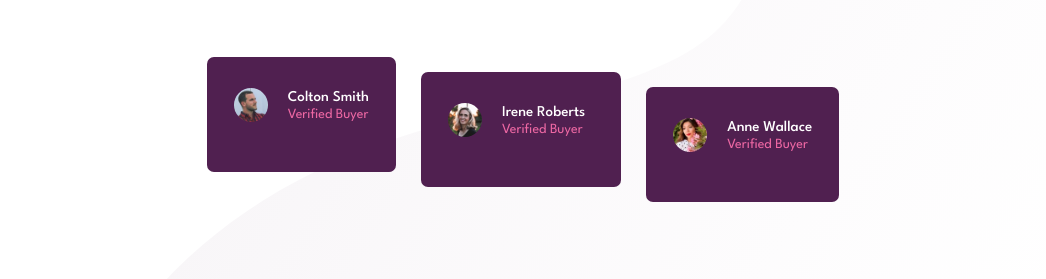
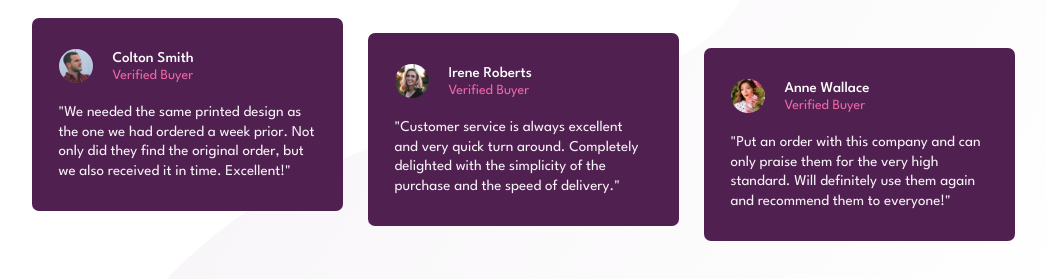
Before and after one commit to chrisjay358/social-proof-section, a plain HTML site: page index.htm in a window 1280 px wide. Shown: the part 399-678 px from the top of the page, without its empty margins (117-1163 px from the left). Drawn offline with Linux system fonts and the light colour scheme.

Commit message:
Update index.htm

```diff
--- a/index.htm
+++ b/index.htm
@@ -83,7 +83,7 @@
             </div>
 
             <blockquote class="product-review-quote">
-              <p "We needed the same printed design as the one we had ordered a
+              <p> "We needed the same printed design as the one we had ordered a
               week prior. Not only did they find the original order, but we also
               received it in time. Excellent!" </p>
             </blockquote>
@@ -99,7 +99,7 @@
             </div>
 
             <blockquote class="product-review-quote">
-             <p  "Customer service is always excellent and very quick turn around.
+             <p>  "Customer service is always excellent and very quick turn around.
               Completely delighted with the simplicity of the purchase and the
               speed of delivery." </p>
             </blockquote>
@@ -115,7 +115,7 @@
             </div>
 
             <blockquote class="product-review-quote">
-             <p  "Put an order with this company and can only praise them for the
+             <p>  "Put an order with this company and can only praise them for the
               very high standard. Will definitely use them again and recommend
               them to everyone!" </p>
             </blockquote>
```
